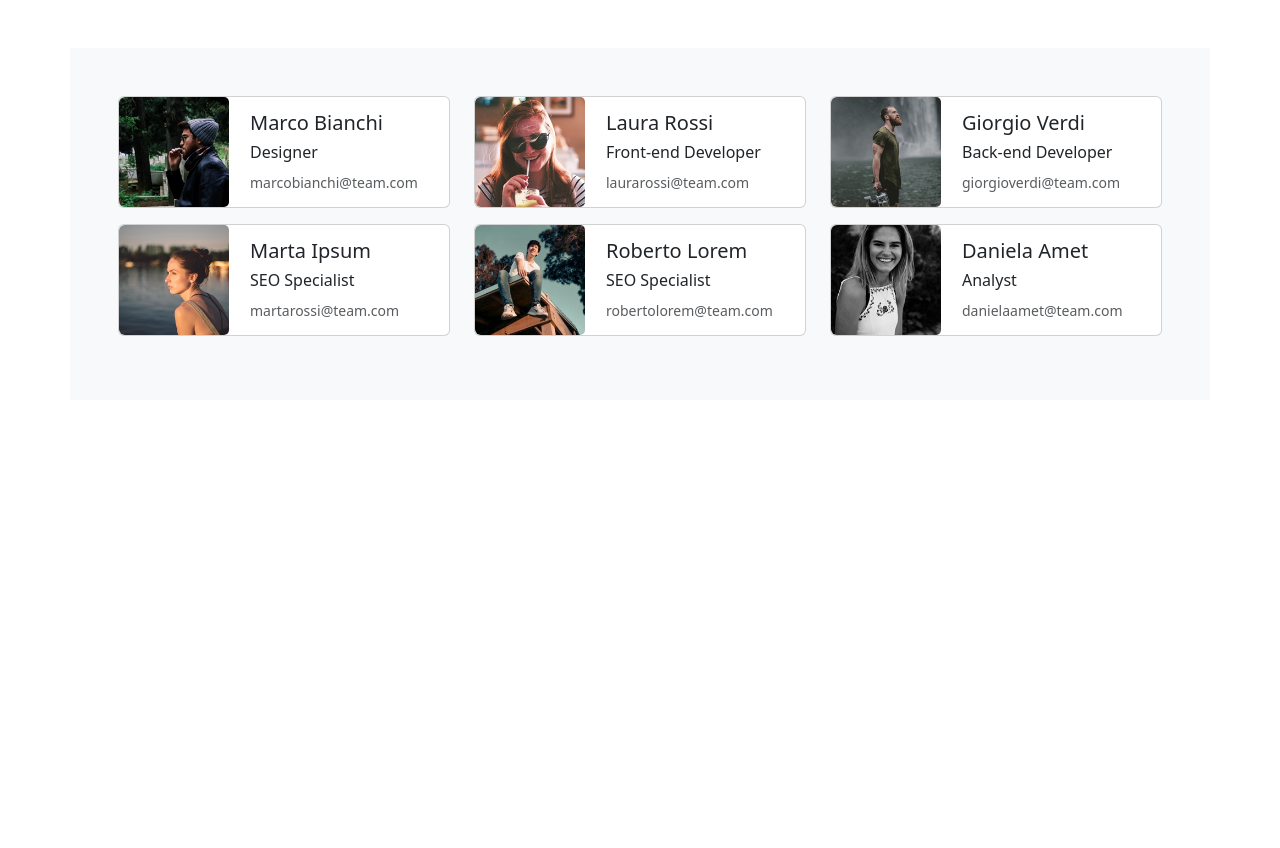
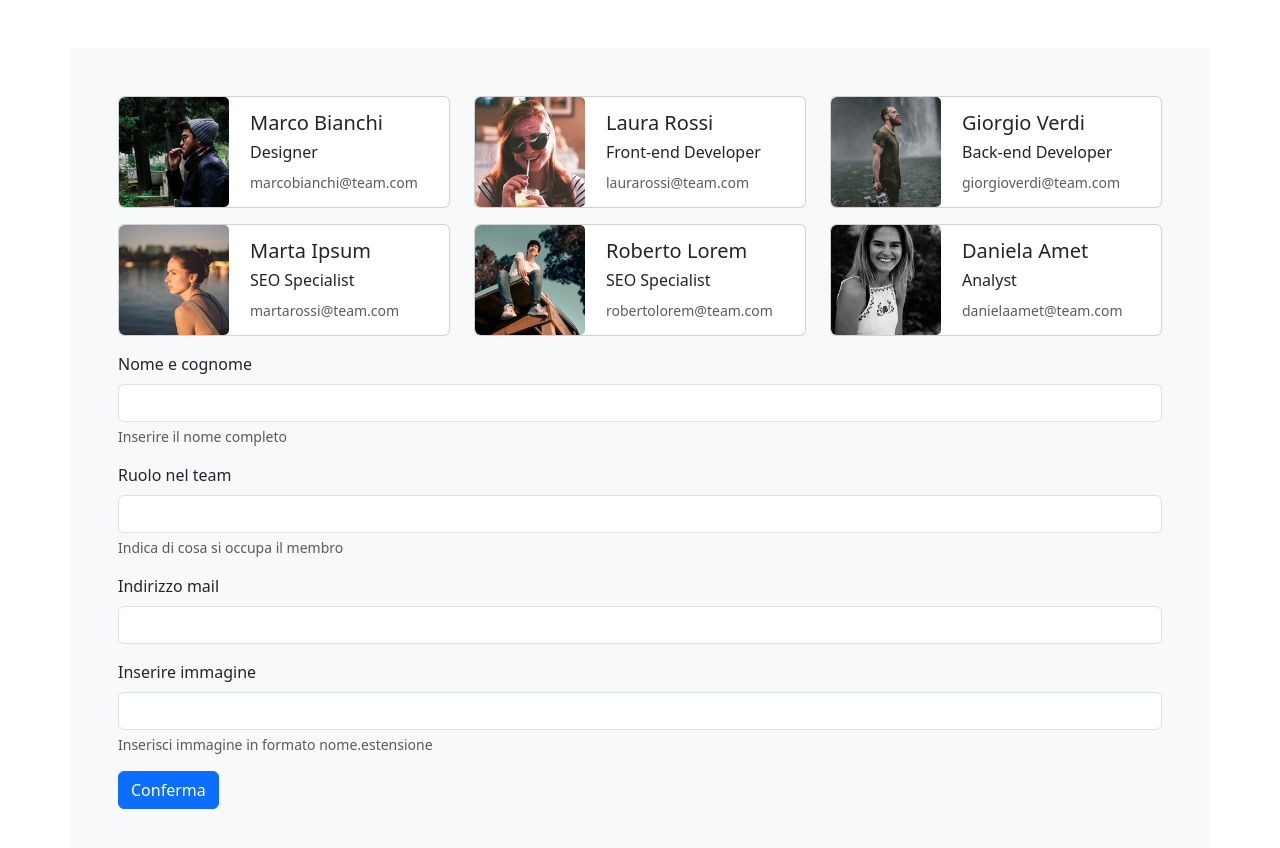
Before and after one commit to SamueleTerraroli/js-our-team, a plain HTML site: page index.html in a window 1280 px wide. Shown: the part 110-958 px from the top of the page. Before the commit the page ends 800 px from the top, so only its background shows below. Drawn offline with nearby package versions, Linux system fonts and the light colour scheme.

Commit message:
feat(html):  add form

```diff
--- a/index.html
+++ b/index.html
@@ -19,6 +19,33 @@
 
             </div>
 
+            <div class="add-member">
+                <form>
+                    <div class="mb-3">
+                      <label for="name" class="form-label">Nome e cognome</label>
+                      <input type="text" class="form-control" id="name">
+                      <div id="info" class="form-text">Inserire il nome completo</div>
+                    </div>
+                    <div class="mb-3">
+                      <label for="role" class="form-label">Ruolo nel team</label>
+                      <input type="text" class="form-control" id="role">
+                      <div id="emailHelp" class="form-text">Indica di cosa si occupa il membro</div>
+                    </div>
+                    <div class="mb-3">
+                      <label for="email" class="form-label">Indirizzo mail</label>
+                      <input type="email" class="form-control" id="email">
+                    </div>
+                    <div class="mb-3">
+                        <label for="img" class="form-label">Inserire immagine</label>
+                        <input type="text" class="form-control" id="img">
+                        <div id="emailHelp" class="form-text">Inserisci immagine in formato nome.estensione</div>
+                    </div>
+
+                    <button type="submit" class="btn btn-primary">Conferma</button>
+                  </form>
+
+
+            </div>
         </div>
     </main>
 
```
